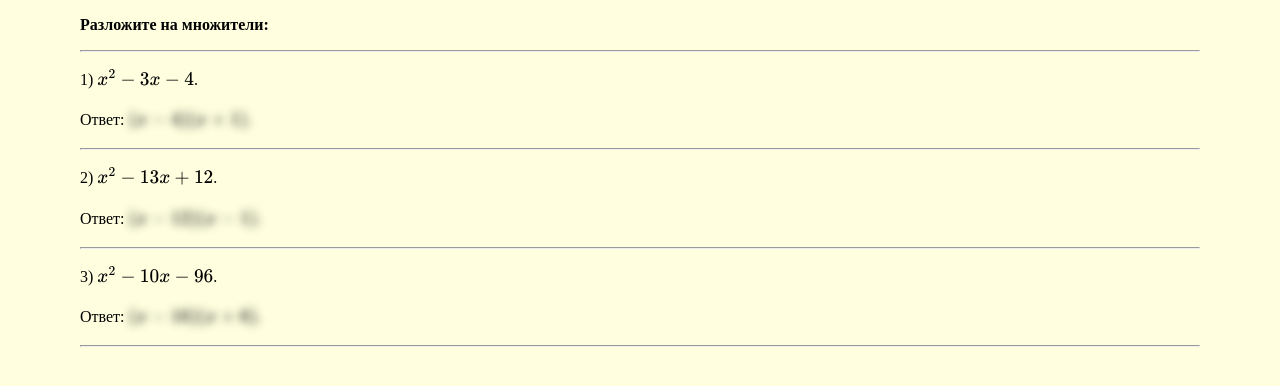
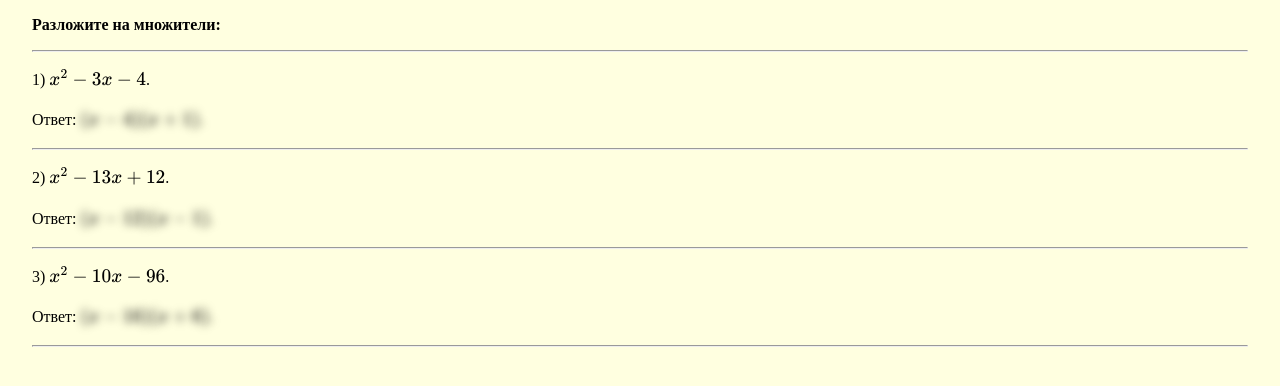
Before and after one commit to igorlsemenov/algebra, a Jekyll site: the page built from 1.md, in a window 1280 px wide. Shown: the top 386 px of the page. Built offline with Jekyll 4.4.1, drawn with Linux system fonts in a browser that asks for light colours; our own code applies the rules of GitHub Pages for plain Markdown files.

Commit message:
Update default.html

```diff
--- a/_layouts/default.html
+++ b/_layouts/default.html
@@ -36,7 +36,7 @@
     <style>
       body {
         background-color: LightYellow;
-        margin: 0 5em;
+        margin: 0 2em;
       }
       .answer {
         color: transparent;
```
